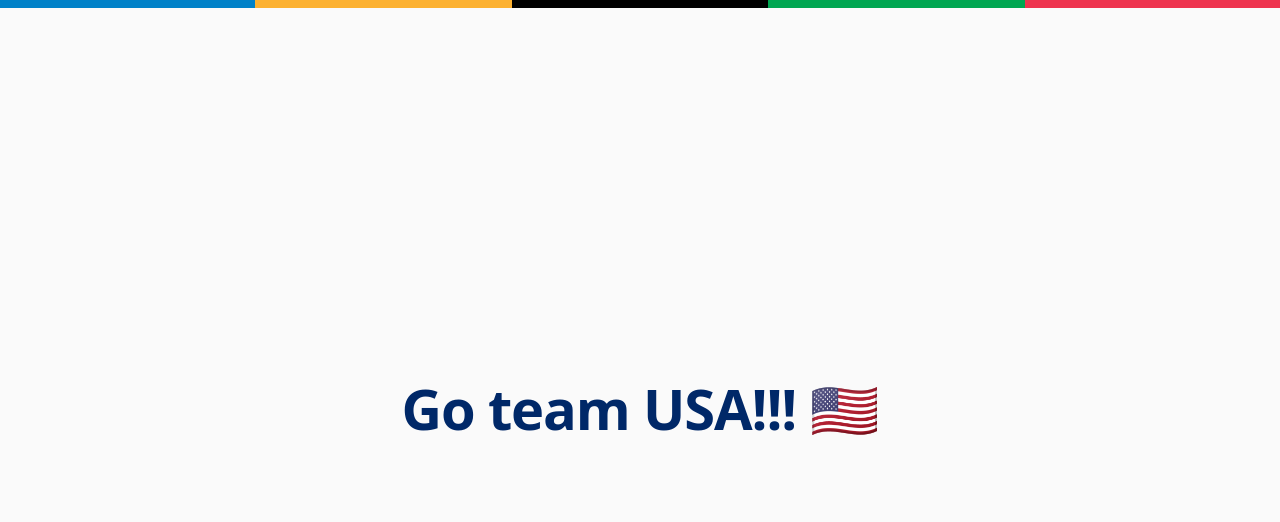
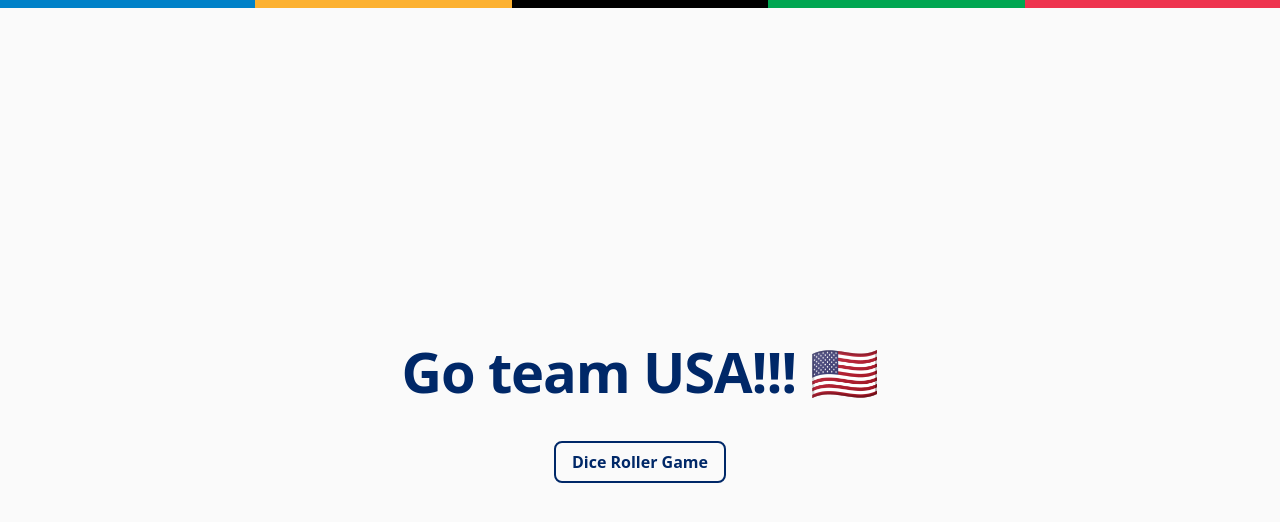
Before and after one commit to treyfeldmanSA/cursor-olympics-team-usa, a plain HTML site: page index.html in a window 1280 px wide. Drawn offline with Linux system fonts and the light colour scheme.

Commit message:
updating index

```diff
--- a/index.html
+++ b/index.html
@@ -8,6 +8,7 @@
         body {
             /* Centers the text vertically and horizontally usa */
             display: flex;
+            flex-direction: column;
             justify-content: center;
             align-items: center;
             height: 100vh;
@@ -27,11 +28,37 @@
             font-weight: 700;
             letter-spacing: -0.02em;
         }
+
+        .links {
+            margin-top: 2rem;
+            display: flex;
+            gap: 1rem;
+            flex-wrap: wrap;
+            justify-content: center;
+        }
+
+        .links a {
+            color: #002868;
+            text-decoration: none;
+            font-weight: 600;
+            padding: 0.5rem 1rem;
+            border: 2px solid #002868;
+            border-radius: 8px;
+            transition: background-color 0.2s, color 0.2s;
+        }
+
+        .links a:hover {
+            background-color: #002868;
+            color: #fff;
+        }
     </style>
 </head>
 <body>
 
     <h1>Go team USA!!! 🇺🇸</h1>
+    <nav class="links">
+        <a href="dice-roller.html">Dice Roller Game</a>
+    </nav>
 
 </body>
 </html>
```
